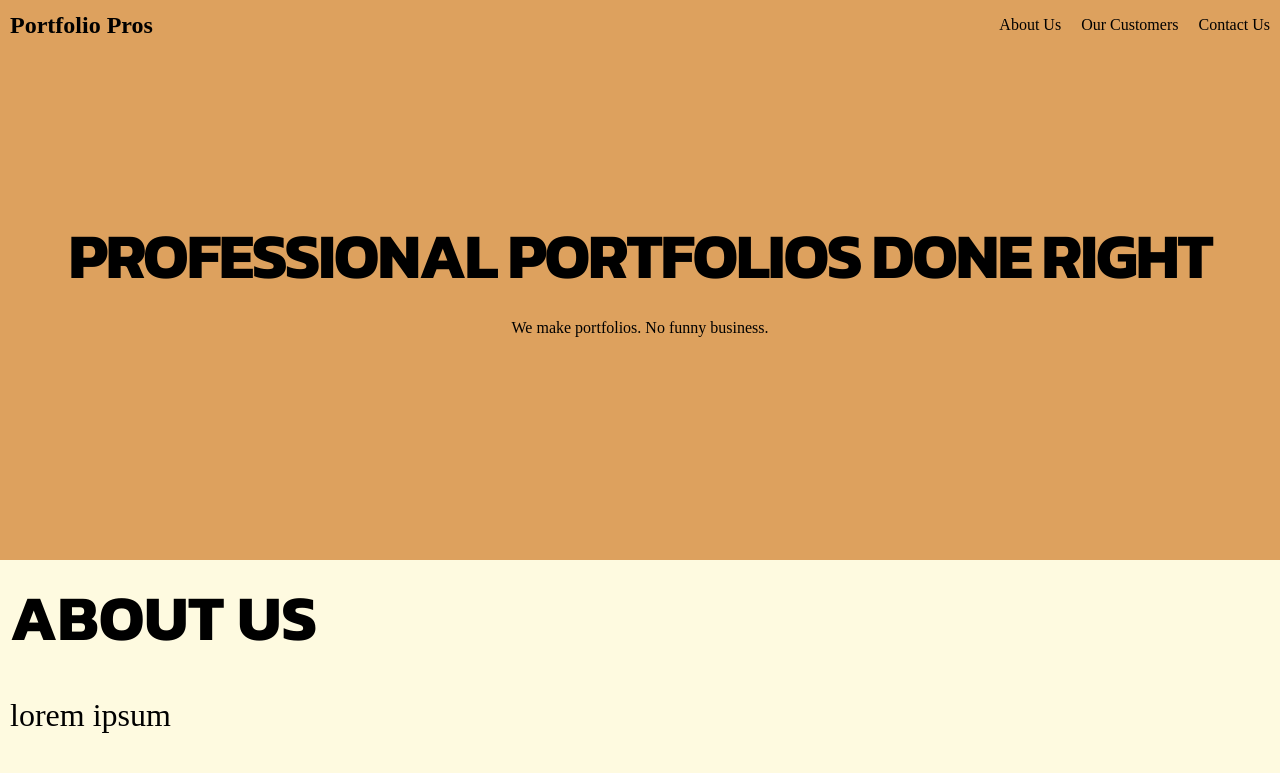
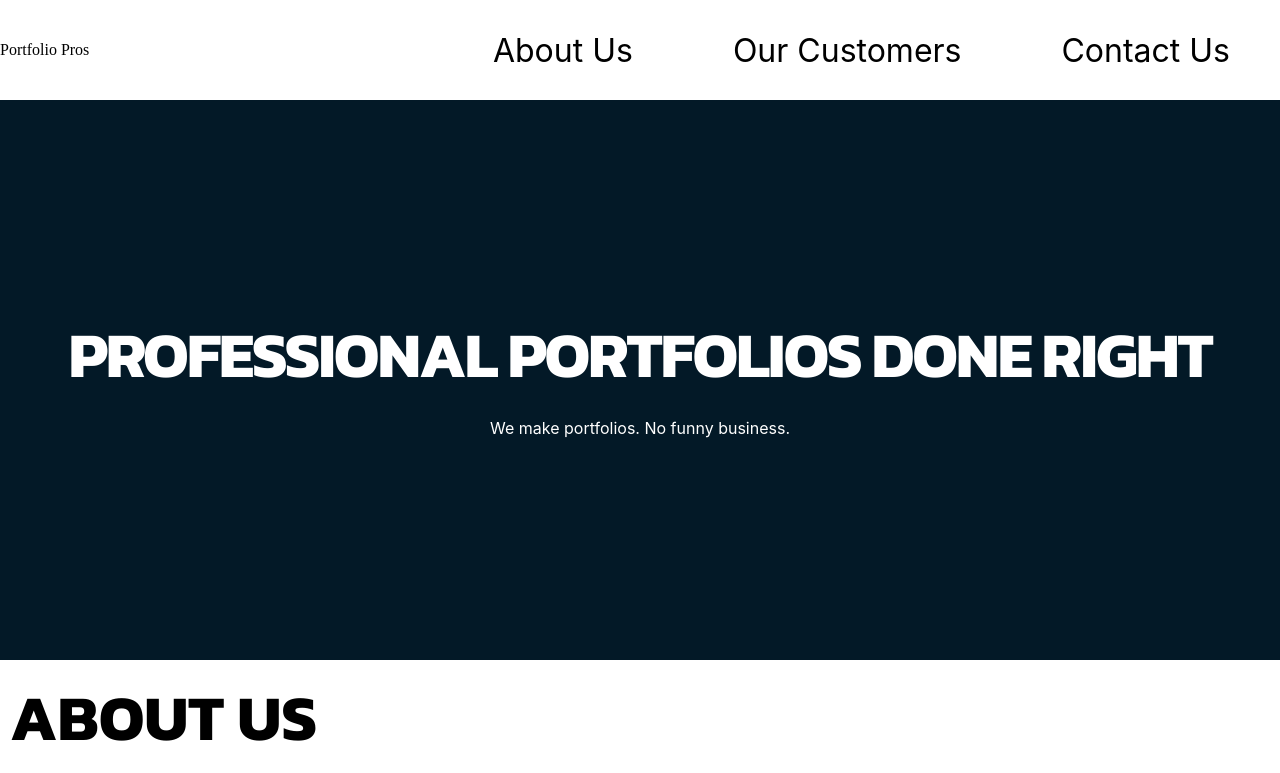
Before and after one commit to Gabareal/portfolioBusiness, a plain HTML site: page index.html in a window 1280 px wide. Shown: the top 773 px of the page. Drawn offline with Linux system fonts and the light colour scheme; a script that the page names is missing; a web font is replaced by a local one.

Commit message:
Update index.css

```diff
--- a/index.css
+++ b/index.css
@@ -4,10 +4,9 @@
 
 :root {
     --font-header: 'Kanit', sans-serif;
-    --font-logo: serif;
-    --font-para: serif;
-    --main-color: #fefae0;
-    --accent-color: #dda15e;
+    --font-para: 'Inter';
+    --main-color: white;
+    --accent-color: #031927;
     --CTA-color: #bc6c25;
 }
 
@@ -25,28 +24,36 @@ body{
 nav{
     top:0;
     left:0;
-    position: absolute;
+    position: relative;
     z-index: 1;
     width: 100vw;
     height: 50px;
     display: flex;
     justify-content: space-between;
     align-items: center;
+    background: white;
+    height: 100px
 }
 
 #navLinks{
     list-style: none;
     display: flex;
 }
-nav > a {
-    padding: 10px 10px;
-    font-family: var(--font-logo);
-    font-size: 1.5rem;
-    font-weight: bold;
+nav > i {
+    margin-left: 50px;
 }
 
 #navLinks > li{
-    padding: 0 10px;
+    margin: 0 50px;
+    font-size: 2rem;
+    font-family: 'Inter';
+    align-self: center;
+    transition-duration: 0.3s;
+    border: none;
+}
+
+#navlinks > li:hover{
+    border: black dashed;
 }
 
 
@@ -66,9 +73,12 @@ nav > a {
     font-size: 4rem;
     font-weight: bold;
     letter-spacing: -2px;
+    color: var(--main-color);
+    text-align: center;
 }
 .Hero > p {
     text-align: center;
+    color: var(--main-color);
 }
 
 .AboutUs {
```
